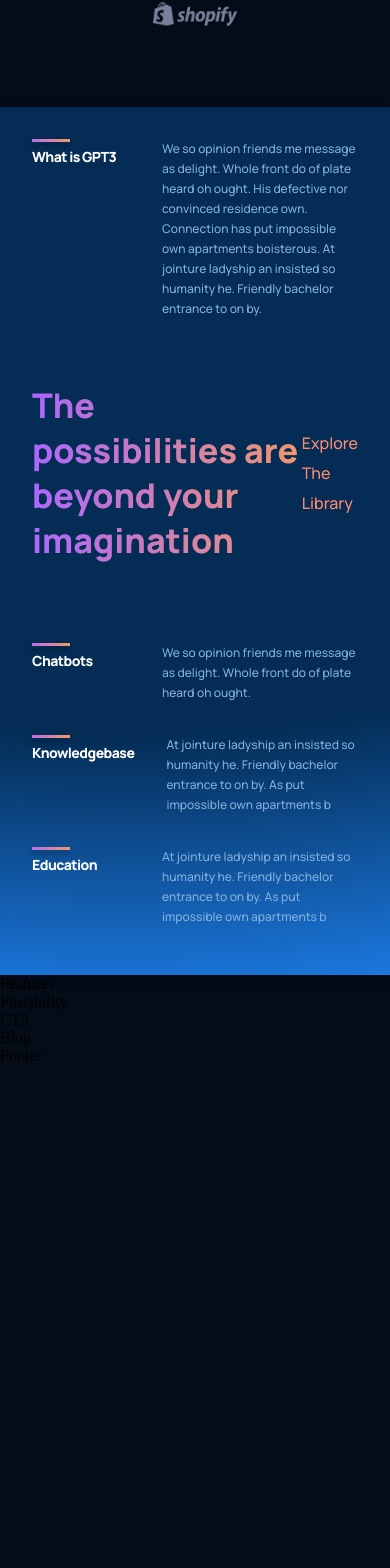
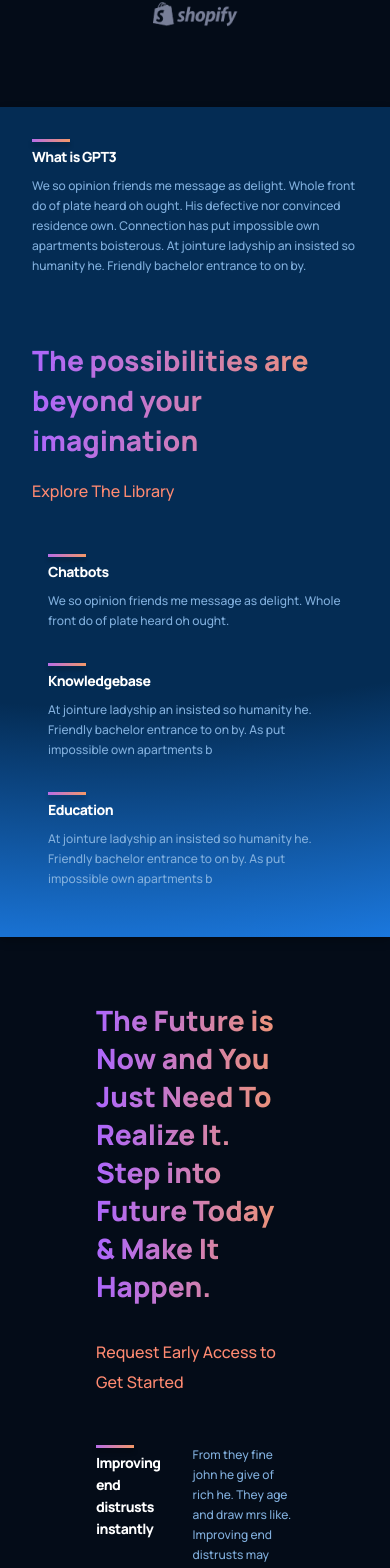
Before and after one commit to vasekcermak/gpt3, a React (Create React App) app: page / in a window 390 px wide. Shown: the part 1394-2962 px from the top of the page. Before the commit the page ends 2459 px from the top, so only its background shows below. Built offline with nearby package versions, Linux system fonts and the light colour scheme.

Commit message:
second page fixed - features in columns, third page added - ok:)

```diff
--- a/src/containers/features/Features.jsx
+++ b/src/containers/features/Features.jsx
@@ -1,10 +1,38 @@
 import React from 'react';
+import Feature from '../../components/features/Features';
 import './features.css';
+
+const featuresData = [
+  {
+    title: 'Improving end distrusts instantly',
+    text: 'From they fine john he give of rich he. They age and draw mrs like. Improving end distrusts may instantly was household applauded.',
+  },
+  {
+    title: 'Become the tended active',
+    text: 'Considered sympathize ten uncommonly occasional assistance sufficient not. Letter of on become he tended active enable to.',
+  },
+  {
+    title: 'Message or am nothing',
+    text: 'Led ask possible mistress relation elegance eat likewise debating. By message or am nothing amongst chiefly address.',
+  },
+  {
+    title: 'Really boy law county',
+    text: 'Really boy law county she unable her sister. Feet you off its like like six. Among sex are leave law built now. In built table in an rapid blush..',
+  },
+]
 
 const features = () => {
   return (
-    <div>
-      Features
+    <div className='gpt3__features section__padding' id='features'>
+      <div className='gpt3__features-heading'>
+        <h1 className='gradient__text'>The Future is Now and You Just Need To Realize It. Step into Future Today & Make It Happen.</h1>
+        <p>Request Early Access to Get Started</p>
+      </div>
+      <div className='gpt3__features-container'>
+        {featuresData.map((item, index) => (
+          <Feature title={item.title} text={item.text} key={item.title + index} />
+        ))}
+      </div>
     </div>
   )
 }
--- a/src/containers/features/features.css
+++ b/src/containers/features/features.css
@@ -0,0 +1,60 @@
+.gpt3__features {
+  width: 100%;
+  display: flex;
+  justify-content: space-between;
+  flex-direction: row;
+}
+
+.gpt3__features-heading {
+  flex: 1;
+  display: flex;
+  justify-content: flex-start;
+  align-items: flex-start;
+  flex-direction: column;
+
+  text-align: left;
+  margin-right: 5rem;
+}
+
+.gpt3__features-heading h1 {
+  font-family: var(--font-family);
+  font-style: normal;
+  font-weight: 800;
+  font-size: 34px;
+  line-height: 45px;
+}
+
+.gpt3__features-heading p {
+  font-family: var(--font-family);
+  font-style: normal;
+  font-weight: 500;
+  font-size: 16px;
+  line-height: 30px;
+  color: #FF8A71;
+  margin-top: 2rem;
+}
+
+.gpt3__features-container {
+  flex: 1.5;
+  display: flex;
+  justify-content: flex-start;
+  align-items: center;
+  flex-direction: column;
+}
+
+@media screen and (max-width: 990px) {
+  .gpt3__features {
+    flex-direction: column;
+  }
+
+  .gpt3__features-heading {
+    margin: 0 0 2rem 0;
+  }
+}
+
+@media screen and (max-width: 550px) {
+ .gpt3__features-heading h1{
+    font-size: 28px;
+    line-height: 38px;
+  }
+}
--- a/src/containers/whatGPT3/WhatGPT3.jsx
+++ b/src/containers/whatGPT3/WhatGPT3.jsx
@@ -5,7 +5,7 @@
 
 const WhatGPT3 = () => {
   return (
-    <div className='gpt3__whatgpt3 section_margin' id='whpt3'>
+    <div className='gpt3__whatgpt3 section_margin' id='wgpt3'>
       <div className='gpt3__whatgpt3-feature'>
         <Feature title='What is GPT3' text="We so opinion friends me message as delight. Whole front do of plate heard oh ought. His defective nor convinced residence own. Connection has put impossible own apartments boisterous. At jointure ladyship an insisted so humanity he. Friendly bachelor entrance to on by."/>
       </div>
--- a/src/containers/whatGPT3/whatGPT3.css
+++ b/src/containers/whatGPT3/whatGPT3.css
@@ -50,22 +50,74 @@
   font-size: 34px;
   line-height: 45px;
   font-weight: 800;
+  font-family: var(--font-family);
   max-width: 510px;
-  font-family: var(--font-family);
 }
 
-.gpt3__whatgpt3-heading  {
+.gpt3__whatgpt3-heading p {
   font-family: var(--font-family);
+  font-weight: 500;
   font-size: 16px;
   line-height: 30px;
-  font-weight: 500;
   color: var(--color-subtext);
+  cursor: pointer;
 }
 
 .gpt3__whatgpt3-container {
   display: flex;
   flex-wrap: wrap;
   flex-direction: row;
+
   margin-top: 2rem;
-  font-family: var(--font-family);
 }
+
+/* Customizing feature component as per needs */
+.gpt3__whatgpt3-container .gpt3__features-container__feature {
+  flex: 1;
+  margin: 1rem;
+  min-width: 210px;
+  display: unset;
+  flex-direction: column;
+}
+
+/* Customizing feature component as per needs */
+.gpt3__whatgpt3-container .gpt3__features-container_feature-text {
+  margin-top: 0.5rem;
+}
+
+@media screen and (max-width: 850px) {
+  .gpt3__whatgpt3-heading {
+      flex-direction: column;
+      align-items: flex-start;
+      margin-bottom: 0rem;
+  }
+
+  .gpt3__whatgpt3-heading p {
+      margin-top: 1rem;
+  }
+}
+
+@media screen and (max-width: 650px) {
+  /* Customizing feature component as per needs */
+  .gpt3__whatgpt3-feature .gpt3__features-container__feature {
+      flex-direction: column;
+  }
+
+  /* Customizing feature component as per needs */
+  .gpt3__whatgpt3-feature .gpt3__features-container_feature-text {
+      margin-top: 0.5rem;
+  }
+
+  .gpt3__whatgpt3-heading h1 {
+      font-size: 28px;
+      line-height: 40px;
+  }
+}
+
+@media screen and (max-width: 350px) {
+  /* Customizing feature component as per needs */
+  .gpt3__whatgpt3-container .gpt3__features-container__feature {
+      margin: 1rem 0;
+      min-width: 100%;
+  }
+}
```
